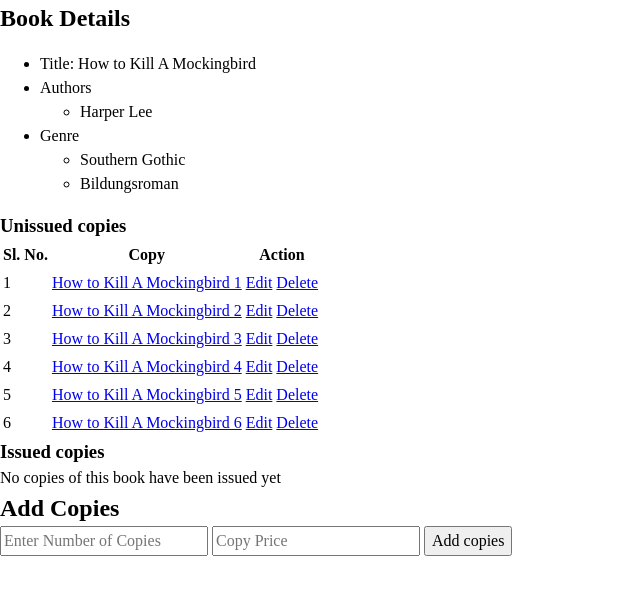
After one commit to insertQuirkyNameHere/LMS, a Django app: page /administration/books/view/1/ in a window 1280 px wide. The commit adds this page. Shown: the top 595 px of the page, without its empty margins (0-640 px from the left). Run offline with Django 4.2, Linux system fonts and the light colour scheme; data comes from the database, SQL or seed files in the repository; both versions use the stored data as it was after the commit.

Commit message:
Individual book view done, Individual Copy view done, Edit copy needs fixing, Del copy to be implemented

```diff
--- a/LMSApp/administration/forms.py
+++ b/LMSApp/administration/forms.py
@@ -26,3 +26,9 @@ class EditBookForm(forms.Form):
 class AddCopiesForm(forms.Form):
     numOfCopies = forms.IntegerField(widget=forms.NumberInput(attrs={'placeholder':'Enter Number of Copies', 'aria-label':'Enter Number of Copies'}))
     price = forms.DecimalField(widget=forms.NumberInput(attrs={'placeholder':'Copy Price', 'aria-label':'Copy Price'}))
+
+class EditCopiesForm(forms.Form):
+    price = forms.DecimalField(widget=forms.NumberInput(attrs={'placeholder':'Copy Price', 'aria-label':'Copy Price'}))
+    isIssued = forms.BooleanField(label='Copy Issued?')
+    issuedDate = forms.DateField(label='Issue Date')
+    returnDate = forms.DateField(label='Return Date')
--- a/LMSApp/administration/urls.py
+++ b/LMSApp/administration/urls.py
@@ -1,6 +1,7 @@
 from django.urls import path
 from .views import (Dashboard, AccountManagement, DeleteAccount, LibrarianAccountManagement, AddLibrarian, DeleteLibrarian,
-    MemberAccountManagement, AddMember, DeleteMember, BookManagement, BookView, AddBooks, DelBooks, EditBooks, AddCopy)
+    MemberAccountManagement, AddMember, DeleteMember, BookManagement, BookList, BookView, AddBooks, DelBooks, EditBooks, AddCopy, EditCopy,
+    CopyManagement)
 urlpatterns = [
     path('', Dashboard.as_view(), name='adminDash'),
     path('accounts/', AccountManagement.as_view(), name='adminAccManage'),
@@ -12,9 +13,14 @@ urlpatterns = [
     path('accounts/member/add/', AddMember.as_view(), name='adminMemberAccAdd'),
     path('accounts/member/del/', DeleteMember.as_view(), name='adminMemberAccDel'),
     path('books/', BookManagement.as_view(), name='bookManage'),
-    path('books/view', BookView.as_view(), name='bookList'),
+    path('books/view', BookList.as_view(), name='bookList'),
+    path('books/view/<int:id>/', BookView.as_view(), name='viewBook'),
     path('books/add', AddBooks.as_view(), name='addBooks'),
     path('books/del/<int:id>/', DelBooks.as_view(), name='delBooks'),
     path('books/edit/<int:id>/', EditBooks.as_view(), name='editBooks'),
-    path('books/copy/add/<int:id>/', AddCopy.as_view(), name='addCopies'),
+    path('books/copy/<int:id>/ ', CopyManagement.as_view(), name='viewCopy'),
+    path('books/copy/add/<int:id>/ ', AddCopy.as_view(), name='addCopies'),
+    path('books/copy/edit/<int:id>/ ', EditCopy.as_view(), name='editCopies'),
+    path('books/copy/del/<int:id>/ ', EditCopy.as_view(), name='delCopies'),
+
 ]
--- a/LMSApp/administration/views.py
+++ b/LMSApp/administration/views.py
@@ -1,4 +1,5 @@
 
+from copy import copy
 from multiprocessing import context
 from urllib import request
 from django.shortcuts import redirect, render
@@ -9,7 +10,8 @@ from django.contrib.auth.mixins import LoginRequiredMixin
 from django.contrib.auth import get_user_model
 from django.contrib import messages
 
-from .forms import AddLibrarianForm, AddBookForm, EditBookForm, AddCopiesForm
+from .forms import (AddLibrarianForm, AddBookForm, EditBookForm, AddCopiesForm,
+    EditCopiesForm)
 from models.models import Librarian, Member, Book, Author, Genre, Copy
 from accounts.models import PendingMemberAccounts
 # Create your views here.
@@ -193,7 +195,7 @@ class BookManagement(View):
             messages.error('You do not have authorization to view that page')
             return redirect(reverse('userScramble'))
 
-class BookView(View):
+class BookList(View):
     def get(self, request):
         if not request.user.is_member:
             bookList = Book.objects.all()
@@ -446,9 +448,119 @@ class AddCopy(View):
                 price = form.cleaned_data['price']
                 for i in range(0, numOfCopies):
                     newCopy = Copy.objects.create(book=book, price=price)
+                    newCopy.save()
+                    messages.info(request, str(numOfCopies)+' Copies Have been added')
+                    return redirect(reverse('editBooks', args=(id)))
             else:
                 messages.error(request, 'Invalid form Data, please follow constraints')
                 return redirect(reverse('editBooks', args=(id)))
         else:
             messages.error('You do not have authorization to view that page')
             return redirect(reverse('userScramble'))
+
+class BookView(View):
+    def get(self, request, id):
+        book = Book.objects.get(id=id)
+        issuedCopies = book.copy_set.filter(isIssued=True)
+        unissuedCopies = book.copy_set.filter(isIssued=False)
+
+        copyForm = AddCopiesForm()
+        context = {}
+        context['book'] = book
+        context['issuedCopies'] = issuedCopies
+        context['unissuedCopies'] = unissuedCopies
+        context['copyForm'] = copyForm
+        return render(request, 'admin/book/bookView.html', context)
+
+class CopyManagement(View):
+    def get(self, request, id):
+        if not request.user.is_member:
+            copy = Copy.objects.get(id=id)
+            context= {}
+            context['copy'] = copy
+            return render(request, 'admin/book/copyManagement.html', context)
+
+        else:
+            messages.error('You do not have authorization to view that page')
+            return redirect(reverse('userScramble'))
+
+class EditCopy(View):
+    def get(self, request, id):
+        if not request.user.is_member:
+            copyToEdit = Copy.objects.get(id=id)
+            form = EditCopiesForm({
+                'price': copyToEdit.price,
+                'isIssued': copyToEdit.isIssued,
+                'issuedDate': copyToEdit.issueDate,
+                'returnDate': copyToEdit.returnDate,
+            })
+            context = {}
+            context['copy'] = copyToEdit
+            context['form'] = form
+            return render(request, 'admin/book/editCopy.html', context)
+        else:
+            messages.error('You do not have authorization to view that page')
+            return redirect(reverse('userScramble'))
+
+    def post(self, request, id):
+        if not request.user.is_member:
+            copyToEdit = Copy.objects.get(id=id)
+            form = EditCopiesForm(request.POST)
+
+            if form.is_valid():
+                if 'del' in request.POST:
+                    print('Hello')
+                price = form.cleaned_data['price']
+                isIssued = form.cleaned_data['isIssued']
+                issuedDate = form.cleaned_data['issuedDate']
+                returnDate = form.cleaned_data['returnDate']
+
+                if price:
+                    copyToEdit.price = price
+
+                if isIssued:
+                    copyToEdit.isIssued = True
+                    if issuedDate:
+                        copyToEdit.issueDate = issuedDate
+                    else:
+                        messages.error(request, 'Copy cannot be set to issued without Issue Date and Return Date')
+                        return redirect(reverse('editCopies', args=(id)))
+
+                    if returnDate:
+                        copyToEdit.returnDate = returnDate
+                    else:
+                        messages.error(request, 'Copy cannot be set to issued without Issue Date and Return Date')
+                        return redirect(reverse('editCopies', args=(id)))
+
+            else:
+                messages.error(request, 'Invalid form Data, please follow constraints')
+                return redirect(reverse('editCopies', args=(id)))
+
+            messages.info(request, 'Copy has been edited')
+            return redirect(reverse('editBooks', args=(copyToEdit.book.id)))
+
+        else:
+            messages.error('You do not have authorization to view that page')
+            return redirect(reverse('userScramble'))
+
+class DeleteCopy(View) :
+    def get(self, request, id):
+        if not request.user.is_member:
+            copyToDelete = Copy.objects.get(id=id)
+            context = {}
+            context['copy'] = copyToDelete
+            return render(request, 'admin/books/delCopy.html', context)
+        else:
+            messages.error('You do not have authorization to view that page')
+            return redirect(reverse('userScramble'))
+
+    def post(self, request, id):
+        if not request.user.is_member:
+            copyToDelete = Copy.objects.get(id=id)
+            bookId = Copy.book.id
+            copyToDelete.delete()
+            messages.info(request, 'Copy was deleted')
+            return redirect(reverse('editBooks', args=(bookId)))
+        else:
+            messages.error('You do not have authorization to view that page')
+            return redirect(reverse('userScramble'))
--- a/LMSApp/models/models.py
+++ b/LMSApp/models/models.py
@@ -1,5 +1,6 @@
 from pyexpat import model
 from tkinter import CASCADE
+from typing import Tuple
 from django.db import models
 from django.contrib.auth import get_user_model
 
@@ -30,9 +31,9 @@ class Copy(models.Model):
     book = models.ForeignKey(Book, on_delete=models.CASCADE, null=False)
     price = models.DecimalField(max_digits=8, decimal_places=2, null=False)
     isIssued = models.BooleanField(default=False)
-    issueDate = models.DateField()
-    returnDate = models.DateField()
-    issuedTo = models.ForeignKey(Member, on_delete=models.PROTECT)
+    issueDate = models.DateField(null=True)
+    returnDate = models.DateField(null=True)
+    issuedTo = models.ForeignKey(Member, on_delete=models.PROTECT, null=True)
 
     def __str__(self):
-        return self.id
+        return self.book.title + " "+ str(self.id)
--- a/LMSApp/templates/admin/book/bookList.html
+++ b/LMSApp/templates/admin/book/bookList.html
@@ -15,7 +15,7 @@
         {%for book in bookList%}
         <tr>
             <td>{{forloop.counter}}</td>
-            <td>{{book.title}}</td>
+            <td><a href="{%url 'viewBook' book.id%}">{{book.title}}</a></td>
             <td>
                 <ul>
                     {%for author in book.authors.all%}
--- /dev/null
+++ b/LMSApp/templates/admin/book/bookView.html
@@ -0,0 +1,86 @@
+{%extends '../../base.html'%}
+
+{%block title%}Book List{%endblock%}
+
+{% block content %}
+<h2>Book Details</h2>
+<ul>
+    <li>Title: {{book.title}}</li>
+    <li>Authors
+        <ul>
+            {%for author in book.authors.all%}
+            <li>{{author.name}}</li>
+            {%endfor%}
+        </ul>
+    </li>
+
+    <li>
+        Genre
+        <ul>
+            {%for genre in book.genre.all%}
+            <li>{{genre.genre}}</li>
+            {%endfor%}
+        </ul>
+    </li>
+</ul>
+
+<h3>Unissued copies</h3>
+    {%if unissuedCopies%}
+        <table>
+            <tr>
+                <th>Sl. No.</th>
+                <th>Copy</th>
+                <th>Action</th>
+            </tr>
+            {%for copy in unissuedCopies%}
+            <tr>
+                <td>{{forloop.counter}}</td>
+                <td>
+                    <a href="{%url 'viewCopy' copy.id%}">{{copy}}</a>
+                </td>
+                <td>
+                    <a href="{%url 'editCopies' copy.id%}">Edit</a>
+                    <a href="{%url 'delCopies' copy.id%}">Delete</a>
+                </td>
+            </tr>
+            {%endfor%}
+        </table>
+    {%else%}
+    <p>All copies have been issued. There are no unissued Copies</p>
+    {%endif%}
+
+    <h3>Issued copies</h3>
+    {%if issuedCopies%}
+        <table>
+            <tr>
+                <th>Sl. No.</th>
+                <th>Copy</th>
+                <th>Action</th>
+            </tr>
+            {%for copy in issuedCopies%}
+            <tr>
+                <td>{{forloop.counter}}</td>
+                <td>
+                    <a href="{%url 'viewCopy' copy.id%}">{{copy}}</a>
+                </td>
+                <td>
+                    <a href="{%url 'editCopies' copy.id%}">Edit</a>
+                    <a href="{%url 'delCopies' copy.id%}">Delete</a>
+                </td>
+            </tr>
+            {%endfor%}
+        </table>
+    {%else%}
+    <p>No copies of this book have been issued yet</p>
+    {%endif%}
+
+    <h2>Add Copies</h2>
+
+    <form method="post" action="{%url 'addCopies' book.id%}">
+        {%csrf_token%}
+        {%for field in copyForm%}
+        {{field}}
+        {%endfor%}
+        <button type="submit">Add copies</button>
+    </form>
+{%endblock%}
```
Also changed, not shown: LMSApp/templates/admin/book/copyManagement.html (added, +20 -0 lines), LMSApp/templates/admin/book/delCopy.html (added, +12 -0 lines), LMSApp/templates/admin/book/editBook.html (+2 -21 lines), LMSApp/templates/admin/book/editCopy.html (added, +26 -0 lines), LMSApp/db.sqlite3, LMSApp/models/migrations/0007_alter_copy_issuedate_alter_copy_issuedto_and_more.py (added).
